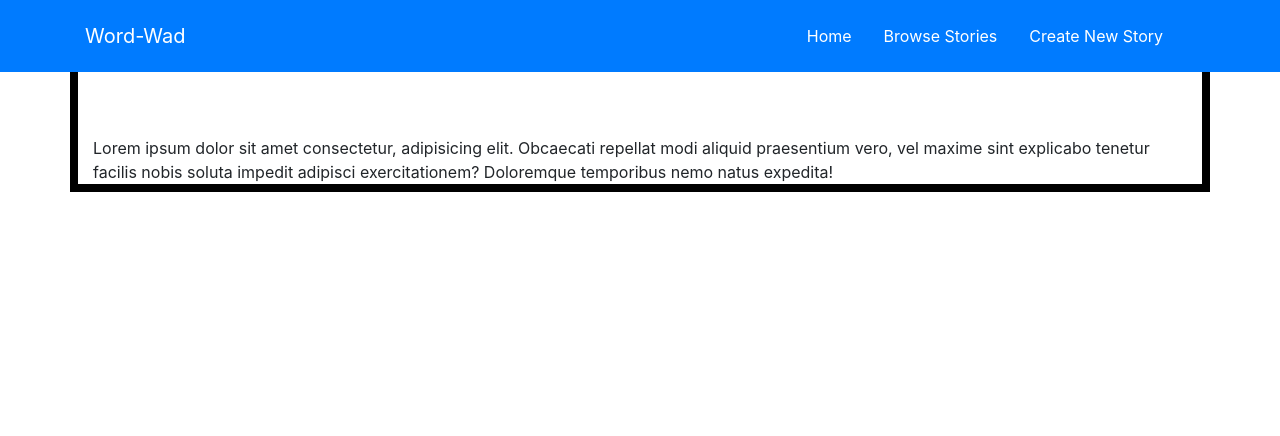
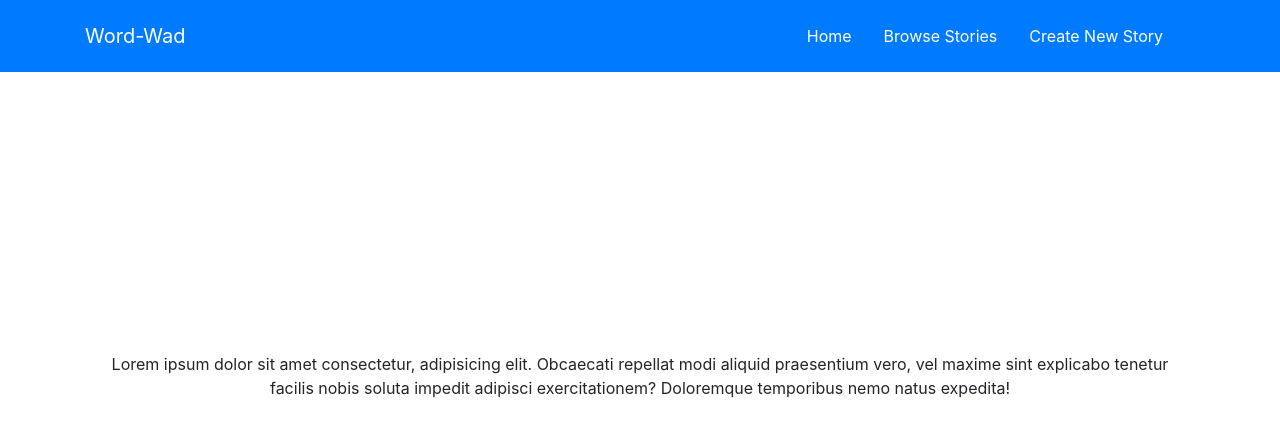
Before and after one commit to sahenke13/mongo-wad, a React (Create React App) app in the folder client/: page / in a window 1280 px wide. Shown: the top 436 px of the page. Built offline with nearby package versions, Linux system fonts and the light colour scheme.

Commit message:
Clicking on Story will now take you to the entry page

```diff
--- a/client/src/components/MainPageBody/MainPageBody.css
+++ b/client/src/components/MainPageBody/MainPageBody.css
@@ -1,4 +1,13 @@
-#mainPageBody{
+/* #mainPageBody {
     position: relative;
     padding-top: 10%;
+    border: .5rem solid black;
+} */
+
+#mainPageBody {
+    position: relative;
+    margin: 20rem auto;
+    text-align: center;
+
+    padding: 2rem;
 }
--- a/client/src/components/MainPageBody/MainPageBody.js
+++ b/client/src/components/MainPageBody/MainPageBody.js
@@ -1,8 +1,9 @@
 import React from "react";
+import "./MainPageBody.css";
 
 const MainPageBody = () => {
   return (
-    <div className="container" id="storyBody">
+    <div className="container" id="mainPageBody">
       Lorem ipsum dolor sit amet consectetur, adipisicing elit. Obcaecati
       repellat modi aliquid praesentium vero, vel maxime sint explicabo tenetur
       facilis nobis soluta impedit adipisci exercitationem? Doloremque
--- a/client/src/components/Story/Story.css
+++ b/client/src/components/Story/Story.css
@@ -1,5 +1,8 @@
 #storyBody {
     position: relative;
-    padding-top: 10%;
+    padding: 1rem;
+    margin: 1.5rem;
     border: .5rem solid black;
+    cursor: pointer;
+
 }
--- a/client/src/components/StoryList/StoryList.js
+++ b/client/src/components/StoryList/StoryList.js
@@ -22,9 +22,6 @@ export default class StoryList extends Component {
   };
 
   render() {
-    console.log(this.state);
-    console.log("this.state.stories : ", this.state.stories);
-
     return (
       <div className="container" id="story">
         <h4>This is the Story List component</h4>
@@ -33,12 +30,14 @@ export default class StoryList extends Component {
           {this.state.stories.length ? (
             this.state.stories.map(story => {
               return (
+                <a href="/currentEntry" id={story._id}>
                   <Story
                     key={story._id}
                     title={story.title}
                     id={story._id}
                     genre={story.genre}
                   />
+                </a>
               );
             })
           ) : (
```
Lines whose indentation alone changed are shown as unchanged.
